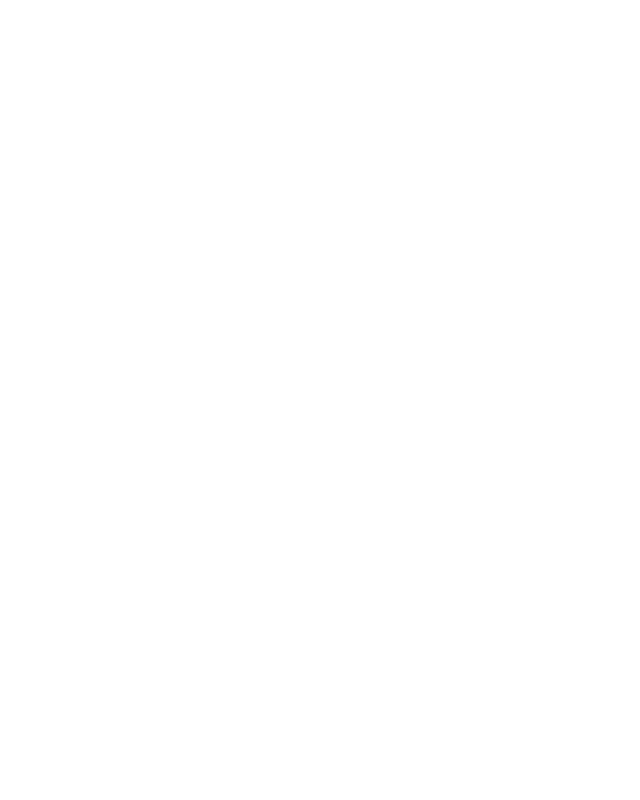
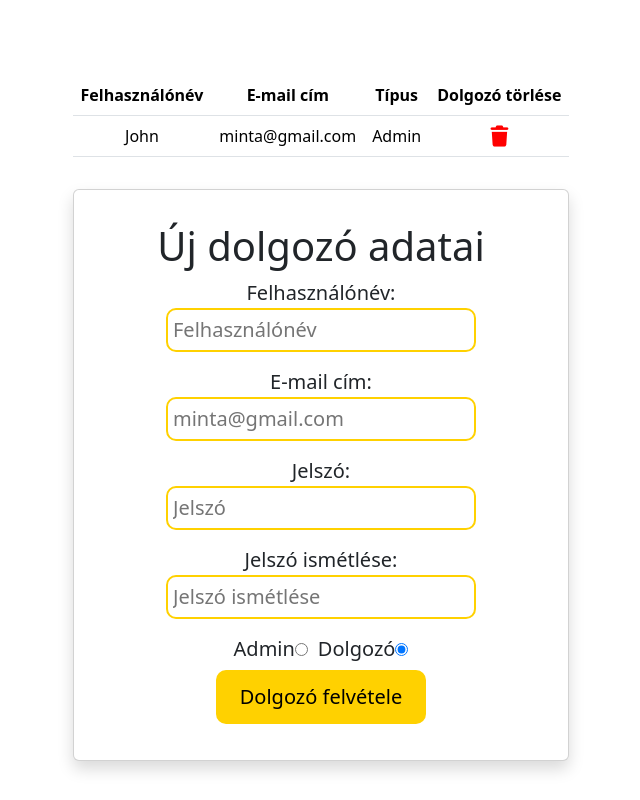
Before and after one commit to SagiBeno/McKing, a React (Vite) app in the folder react-app/: page /worker in a window 1280 px wide. Before the commit this address had no page. Shown: the whole page, without its empty margins (319-959 px from the left). Built offline with nearby package versions, Linux system fonts and the light colour scheme; no server answers.

Commit message:
Create worker page, new worker component

```diff
--- a/react-app/src/App.css
+++ b/react-app/src/App.css
@@ -242,6 +242,19 @@
   border: 3px solid #0f2953;
 }
 
+.tableWrapper {
+  max-width: 500px;
+  overflow-x: scroll;
+}
+
+#workerDeleteButton {
+  color: red;
+  border: none;
+  background-color: white;
+  padding: 0px;
+  animation: pulse05 1.5s infinite;
+}
+
 @media (max-width: 900px) {
     .card-img {
       width: 100%;
--- a/react-app/src/App.jsx
+++ b/react-app/src/App.jsx
@@ -12,7 +12,7 @@
 import RegistrationPage from './Pages/RegistrationPage';
 import StatusPage from './Pages/StatusPage';
 import NavbarComponent from './Components/NavbarComponent';
-import NewWorkerPage from './Pages/NewWorkerPage';
+import WorkerPage from './Pages/WorkerPage';
 
 import './App.css';
 
@@ -37,7 +37,7 @@
           <Route path='/order' element={<OrderPage username={username} />} />
           <Route path='/all-orders' element={<OrdersPage />} />
           <Route path='/status' element={<StatusPage username={username} />} />
-          <Route path='/new-worker' element={<NewWorkerPage />} />
+          <Route path='/worker' element={<WorkerPage />} />
         </Routes>
       </Container>
     </BrowserRouter>
--- a/react-app/src/Components/NewWorkerComponent.jsx
+++ b/react-app/src/Components/NewWorkerComponent.jsx
@@ -1,12 +1,45 @@
 import { Form } from "react-bootstrap";
+import { toast, ToastContainer } from 'react-toastify';
+import { useState } from "react";
+import Spinner from "./Spinner";
 
 export default function NewWorkerComponent() {
+    const [isLoading, setIsLoading] = useState(false)
 
     const handleData = e => {
         e.preventDefault();
+
+        const formElements = e.target.elements
+        const username = formElements.workerUsername.value
+        const email = formElements.workerEmail.value
+        const password1 = formElements.workerPassword1.value
+        const password2 = formElements.workerPassword2.value
+        const workerType = formElements.workerType.value
+
+        if (password1 != password2) toast.warning('A jelszavak nem egyeznek!')
+        else {
+            if (password1.length < 8) toast.warning('A jelszónak legalább nyolc karakter hosszúnak kell lennie!')
+        }
+
+        setIsLoading(true)
+        fetch('http://localhost:3333/',
+            {
+                method: 'POST',
+                headers: {
+                    'Content-Type': 'application/json'
+                },
+                body: JSON.stringify({ username: username, email: email, password: password1 })
+            }
+        )
+        .then(async (response) => {
+
+        })
+        .catch(console.warn)
+        .finally(setIsLoading(false))
     }
 
     return (
+        <>
             <Form onSubmit={handleData} className="newWorkerComponent">
                 <label htmlFor="workerUsername">Felhasználónév:</label>
                 <input type="text" required name="workerUsername" id="workerUsername" placeholder="Felhasználónév"/>
@@ -22,13 +55,16 @@
 
                 <div className="workerRadioButtons">
                     <label htmlFor="workerType1">Admin</label>
-                <input type="radio" name="workerType" id='workerType1' value='admin' style={{margin: '0px 10px 10px 0px'}} onChange={handleRadioButton}/>
+                    <input type="radio" name="workerType" id='workerType1' value='admin' style={{margin: '0px 10px 10px 0px'}} />
 
                     <label htmlFor="workerType2">Dolgozó</label>
-                <input type="radio" name="workerType" id="workerType2" value='worker' checked onChange={handleRadioButton}/>
+                    <input type="radio" name="workerType" id="workerType2" value='worker' defaultChecked />
                 </div>
 
                 <button type="submit" className="newWorkerButton m-1">Dolgozó felvétele</button>
             </Form>
+            <ToastContainer position="top-center" />
+            {isLoading && <Spinner />}
+        </>
     )
 }
--- /dev/null
+++ b/react-app/src/Components/WorkersComponent.jsx
@@ -0,0 +1,51 @@
+import { useEffect, useState } from "react";
+import Spinner from "./Spinner";
+import { Table } from "react-bootstrap";
+
+export default function WorkersComponent() {
+    const [isLoading, setIsLoading] = useState(false)
+    const [workers, setWorkers] = useState([])
+
+    useEffect(() => {
+        getData()
+    }, [])
+
+    const getData = () => {
+        fetch('http://localhost:3333/workers', {method: 'GET'})
+        .then()
+        .catch(console.warn)
+        .finally()
+    }
+
+    const handleDelete = data => {
+
+    }
+
+    return (
+        <>
+            <div className="tableWrapper">
+                <Table>
+                    <thead>
+                        <tr>
+                            <th>Felhasználónév</th>
+                            <th>E-mail cím</th>
+                            <th>Típus</th>
+                            <th>Dolgozó törlése</th>
+                        </tr>
+                    </thead>
+
+                    <tbody>
+                        <tr>
+                            <td>John</td>
+                            <td>minta@gmail.com</td>
+                            <td>Admin</td>
+                            <td><button type="button" onClick={handleDelete} id="workerDeleteButton"><i className="fa-solid fa-trash fa-lg"></i></button></td>
+                        </tr>
+                    </tbody>
+                </Table>
+            </div>
+
+            {isLoading && <Spinner />}
+        </>
+    )
+}
--- a/react-app/src/Pages/NewWorkerPage.jsx
+++ b/react-app/src/Pages/WorkerPage.jsx
@@ -1,10 +1,12 @@
 import { Card } from 'react-bootstrap'
 import NewWorkerComponent from '../Components/NewWorkerComponent'
+import WorkersComponent from '../Components/WorkersComponent'
 
-export default function NewWorkerPage() {
+export default function WorkerPage() {
     return (
         <>
-            <Card className='shadow'>
+            <WorkersComponent />
+            <Card className='shadow mt-3'>
                 <Card.Body>
                     <h1>Új dolgozó adatai</h1>
                     <NewWorkerComponent />
```
Lines whose indentation alone changed are shown as unchanged.
